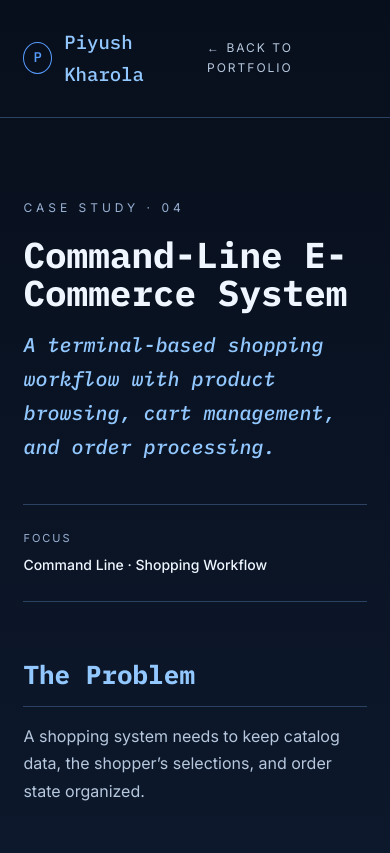
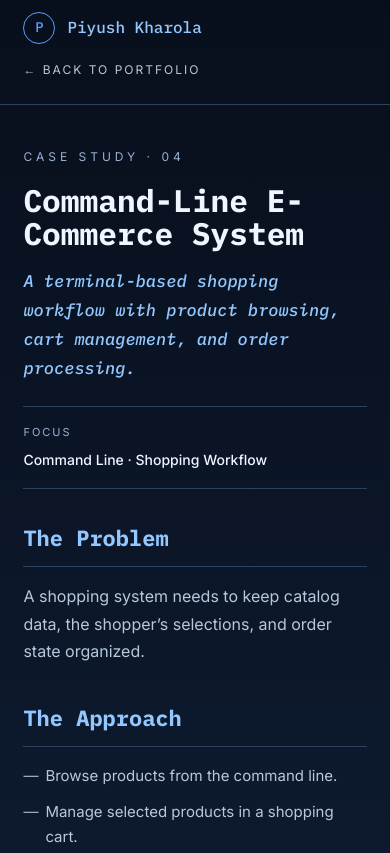
Before and after one commit to kharolapiyush/Portfolio, a plain HTML site: page cli-ecommerce.html in a window 390 px wide. Shown: the top 853 px of the page. Drawn offline with Linux system fonts and the light colour scheme.

Commit message:
Improve case study layouts on phones

```diff
--- a/casestudy.css
+++ b/casestudy.css
@@ -58,3 +58,18 @@ footer.cs-footer{text-align:center;padding:36px 6vw;border-top:1px solid var(--h
 body{background:linear-gradient(180deg,#080f1c,#102039);min-height:100vh;}
 .cs-btn,.cs-stack span{border-radius:8px;}
 .cs-arch{border-radius:18px;box-shadow:0 18px 40px -26px rgba(4,12,27,.4);}
+
+@media (max-width: 600px) {
+  .cs-nav { padding: 12px 6vw; flex-wrap: wrap; gap: 4px 16px; }
+  .cs-nav .brand { font-size: 16px; }
+  .cs-nav .back, .cs-btn { display: inline-flex; align-items: center; min-height: 44px; }
+  .cs-wrap { padding: 42px 6vw 68px; }
+  .cs-title { font-size: clamp(27px, 8vw, 42px); overflow-wrap: anywhere; }
+  .cs-tag { font-size: 17px; margin-bottom: 24px; }
+  .cs-meta { gap: 16px; padding: 16px 0; margin-bottom: 30px; }
+  .cs-section { margin-bottom: 34px; }
+  .cs-h2 { font-size: 22px; }
+  .cs-arch { padding: 16px; }
+  .cs-cta { gap: 12px; margin-top: 34px; }
+  .cs-btn { padding: 10px 16px; }
+}
```
